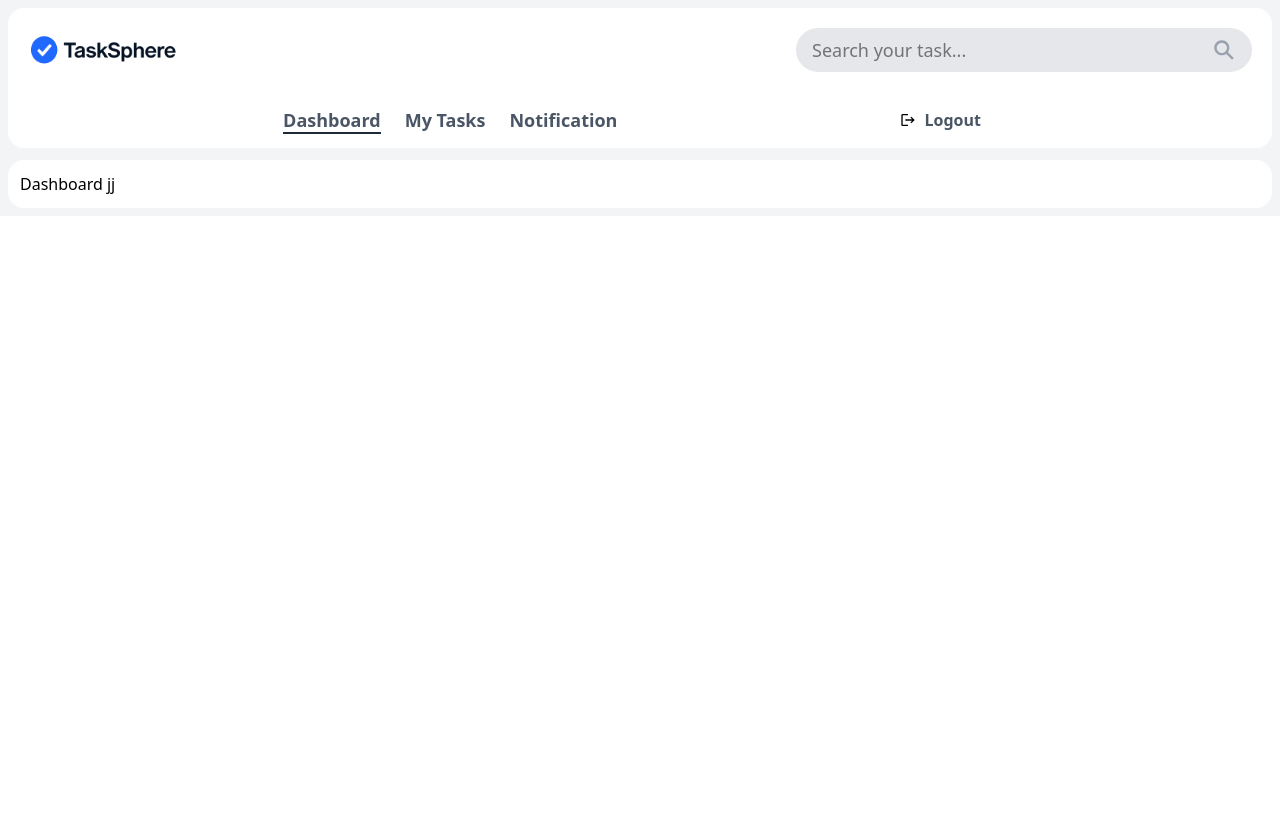
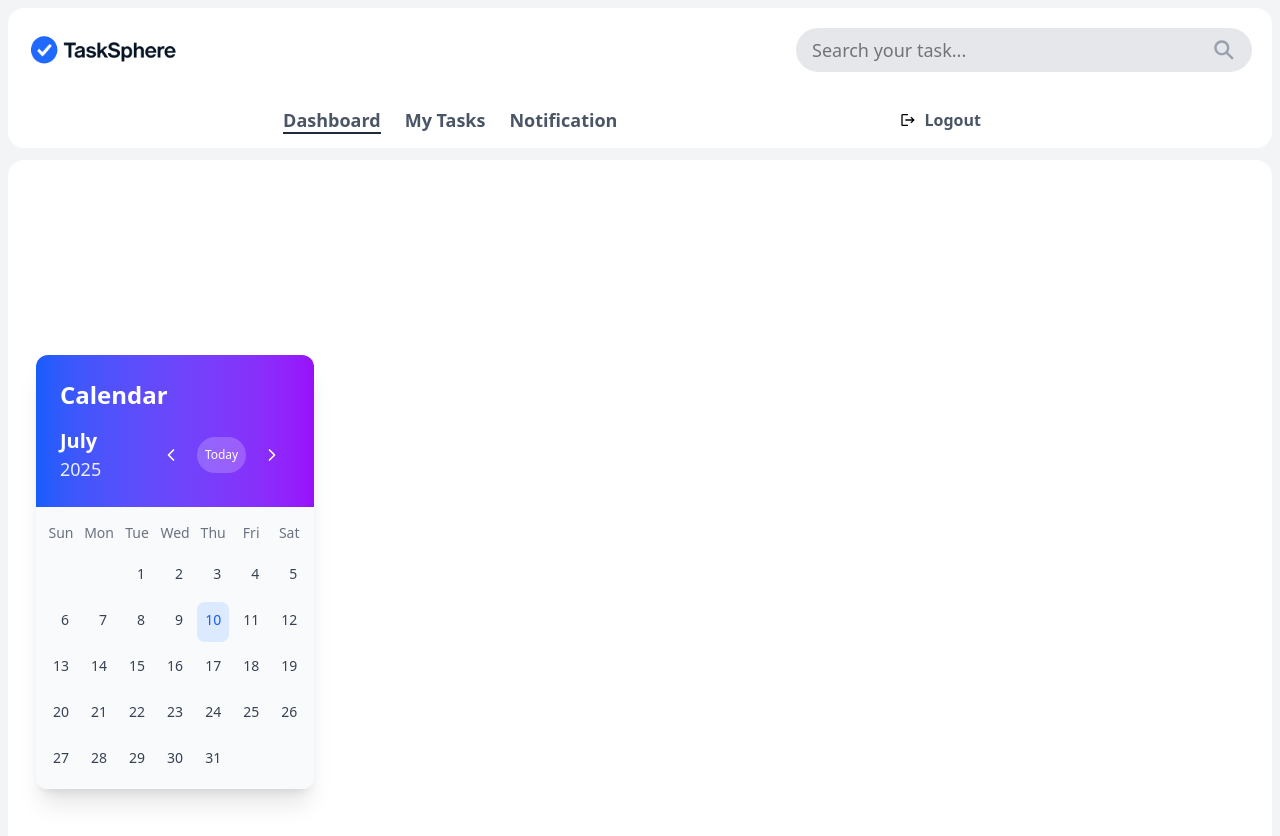
Before and after one commit to Roshami/task-management-system-frontend, a React (Vite) app: page /home in a window 1280 px wide. Shown: the top 836 px of the page. Before the commit the page ends 800 px from the top, so only its background shows below. Built offline with nearby package versions, Linux system fonts and the light colour scheme.

Commit message:
created the calender

```diff
--- a/package.json
+++ b/package.json
@@ -23,6 +23,7 @@
   },
   "devDependencies": {
     "@eslint/js": "^9.30.1",
+    "@types/node": "^24.0.12",
     "@types/react": "^19.1.8",
     "@types/react-dom": "^19.1.6",
     "@vitejs/plugin-react": "^4.6.0",
--- /dev/null
+++ b/src/components/customerDashboard/calender.jsx
@@ -0,0 +1,327 @@
+import { useState } from 'react';
+
+const Calender = () => {
+  const [currentDate, setCurrentDate] = useState(new Date());
+  const [selectedDate, setSelectedDate] = useState(null);
+  const colorPalette = [
+    'bg-blue-500',
+    'bg-purple-500',
+    'bg-green-500',
+    'bg-yellow-500',
+    'bg-red-500',
+    'bg-indigo-500',
+    'bg-pink-500',
+    'bg-teal-500',
+  ];
+
+  const [events, setEvents] = useState([
+    {
+      date: new Date(2025, 3, 5),
+      title: 'Team Meeting',
+      color: getRandomColor(colorPalette),
+    },
+    {
+      date: new Date(2025, 3, 5),
+      title: 'Lunch Break',
+      color: getRandomColor(colorPalette),
+    },
+    {
+      date: new Date(2025, 3, 12),
+      title: 'Product Launch',
+      color: getRandomColor(colorPalette),
+    },
+    {
+      date: new Date(2025, 3, 18),
+      title: 'Client Call',
+      color: getRandomColor(colorPalette),
+    },
+    {
+      date: new Date(2025, 3, 24),
+      title: 'Vacation Day',
+      color: getRandomColor(colorPalette),
+    },
+    {
+      date: new Date(2025, 3, 24),
+      title: 'Evening Walk',
+      color: getRandomColor(colorPalette),
+    },
+    {
+      date: new Date(2025, 3, 24),
+      title: 'Dinner Party',
+      color: getRandomColor(colorPalette),
+    },
+  ]);
+
+  function getRandomColor(palette) {
+    return palette[Math.floor(Math.random() * palette.length)];
+  }
+
+  const getMonthDays = (year, month) => {
+    const firstDay = new Date(year, month, 1).getDay();
+    const daysInMonth = new Date(year, month + 1, 0).getDate();
+    const days = [];
+
+    for (let i = 0; i < firstDay; i++) {
+      days.push({ day: null });
+    }
+
+    for (let i = 1; i <= daysInMonth; i++) {
+      const date = new Date(year, month, i);
+      const dayEvents = events.filter(
+        (e) =>
+          e.date.getFullYear() === date.getFullYear() &&
+          e.date.getMonth() === date.getMonth() &&
+          e.date.getDate() === date.getDate()
+      );
+
+      days.push({
+        day: i,
+        date: date,
+        isToday: date.toDateString() === new Date().toDateString(),
+        events: dayEvents,
+      });
+    }
+
+    return days;
+  };
+
+  const goToPreviousMonth = () => {
+    setCurrentDate(
+      new Date(currentDate.getFullYear(), currentDate.getMonth() - 1)
+    );
+  };
+
+  const goToNextMonth = () => {
+    setCurrentDate(
+      new Date(currentDate.getFullYear(), currentDate.getMonth() + 1)
+    );
+  };
+
+  const handleDateClick = (day) => {
+    if (day.day) {
+      const clickedDate = new Date(
+        currentDate.getFullYear(),
+        currentDate.getMonth(),
+        day.day
+      );
+      setSelectedDate(clickedDate);
+    }
+  };
+
+  const addRandomEvent = () => {
+    const year = currentDate.getFullYear();
+    const month = currentDate.getMonth();
+    const maxDay = new Date(year, month + 1, 0).getDate();
+    const randomDay = Math.floor(Math.random() * maxDay) + 1;
+
+    const newEvent = {
+      date: new Date(year, month, randomDay),
+      title: `New Event ${events.length + 1}`,
+      color: getRandomColor(colorPalette),
+    };
+
+    setEvents([...events, newEvent]);
+  };
+
+  const removeLastEvent = () => {
+    if (events.length > 0) {
+      const updatedEvents = [...events];
+      updatedEvents.pop();
+      setEvents(updatedEvents);
+    }
+  };
+
+  const monthNames = [
+    'January',
+    'February',
+    'March',
+    'April',
+    'May',
+    'June',
+    'July',
+    'August',
+    'September',
+    'October',
+    'November',
+    'December',
+  ];
+
+  const daysOfWeek = ['Sun', 'Mon', 'Tue', 'Wed', 'Thu', 'Fri', 'Sat'];
+
+  const calendarDays = getMonthDays(
+    currentDate.getFullYear(),
+    currentDate.getMonth()
+  );
+
+  return (
+    <div className="min-h-screen  flex items-center justify-center p-4">
+      <div className="w-full max-w-4xl bg-white rounded-xl shadow-xl overflow-hidden transition-all duration-300 transform hover:scale-[1.01]">
+        {/* Header */}
+        <div className="p-6 bg-gradient-to-r from-blue-600 to-purple-600 text-white">
+          <div className="flex items-center justify-between mb-4">
+            <h1 className="text-2xl font-bold">Calendar</h1>
+          </div>
+
+          <div className="flex items-center justify-between">
+            <div>
+              <h2 className="text-xl font-bold">
+                {monthNames[currentDate.getMonth()]}
+              </h2>
+              <p className="text-lg opacity-90">{currentDate.getFullYear()}</p>
+            </div>
+
+            {/* Navigation buttons */}
+            <div className="flex space-x-2">
+              <button
+                onClick={goToPreviousMonth}
+                className="p-2 rounded-full hover:bg-white/20 transition-colors"
+                aria-label="Previous month"
+              >
+                <svg
+                  xmlns="http://www.w3.org/2000/svg"
+                  width="20"
+                  height="20"
+                  viewBox="0 0 24 24"
+                  fill="none"
+                  stroke="currentColor"
+                  strokeWidth="2"
+                  strokeLinecap="round"
+                  strokeLinejoin="round"
+                >
+                  <polyline points="15 18 9 12 15 6"></polyline>
+                </svg>
+              </button>
+              <button
+                onClick={() => setCurrentDate(new Date())}
+                className="px-2 py-1 text-[12px] rounded-full bg-white/20 hover:bg-white/30 transition-colors"
+              >
+                Today
+              </button>
+              <button
+                onClick={goToNextMonth}
+                className="p-2 rounded-full hover:bg-white/20 transition-colors"
+                aria-label="Next month"
+              >
+                <svg
+                  xmlns="http://www.w3.org/2000/svg"
+                  width="20"
+                  height="20"
+                  viewBox="0 0 24 24"
+                  fill="none"
+                  stroke="currentColor"
+                  strokeWidth="2"
+                  strokeLinecap="round"
+                  strokeLinejoin="round"
+                >
+                  <polyline points="9 18 15 12 9 6"></polyline>
+                </svg>
+              </button>
+            </div>
+          </div>
+        </div>
+
+        {/* Calendar Grid */}
+        <div className="grid grid-cols-7 gap-1 p-2 bg-gray-50">
+          {daysOfWeek.map((day, index) => (
+            <div
+              key={index}
+              className="text-center text-sm font-medium text-gray-500 py-2"
+            >
+              {day}
+            </div>
+          ))}
+
+          {calendarDays.map((day, index) => (
+            <div
+              key={index}
+              className={`min-h-[10px] border border-transparent rounded-lg transition-all cursor-pointer duration-200 ${
+                day.day ? 'hover:border-blue-200' : ''
+              } ${
+                selectedDate &&
+                day.date &&
+                selectedDate.toDateString() === day.date.toDateString()
+                  ? 'ring-2 ring-blue-400 ring-inset'
+                  : ''
+              }`}
+              onClick={() => handleDateClick(day)}
+            >
+              {day.day && (
+                <div
+                  className={`p-2 h-full rounded-lg transition-colors ${
+                    day.isToday ? 'bg-blue-100' : 'hover:bg-gray-100'
+                  }`}
+                >
+                  <div
+                    className={`text-right text-sm font-medium ${
+                      day.isToday ? 'text-blue-600 font-bold' : 'text-gray-700'
+                    }`}
+                  >
+                    {day.day}
+                  </div>
+
+                  <div className="mt-1 space-y-1">
+                    {day.events.map((event, idx) => (
+                      <div
+                        key={idx}
+                        className={`${event.color} text-white text-xs px-1.5 py-0.5 rounded truncate`}
+                        title={event.title}
+                      >
+                        {event.title}
+                      </div>
+                    ))}
+                  </div>
+                </div>
+              )}
+            </div>
+          ))}
+        </div>
+
+        {/* Selected Date Details */}
+        {selectedDate && (
+          <div className="p-4 border-t border-gray-200">
+            <h3 className="font-medium text-gray-700 mb-2">
+              Events for{' '}
+              {selectedDate.toLocaleDateString('en-US', {
+                weekday: 'long',
+                year: 'numeric',
+                month: 'long',
+                day: 'numeric',
+              })}
+            </h3>
+
+            {events.filter(
+              (e) =>
+                e.date.getFullYear() === selectedDate.getFullYear() &&
+                e.date.getMonth() === selectedDate.getMonth() &&
+                e.date.getDate() === selectedDate.getDate()
+            ).length > 0 ? (
+              <ul className="space-y-2">
+                {events
+                  .filter(
+                    (e) =>
+                      e.date.getFullYear() === selectedDate.getFullYear() &&
+                      e.date.getMonth() === selectedDate.getMonth() &&
+                      e.date.getDate() === selectedDate.getDate()
+                  )
+                  .map((event, index) => (
+                    <li key={index} className="flex items-center">
+                      <span
+                        className={`inline-block w-3 h-3 rounded-full mr-2 ${event.color}`}
+                      ></span>
+                      <span className="text-sm">{event.title}</span>
+                    </li>
+                  ))}
+              </ul>
+            ) : (
+              <p className="text-sm text-gray-500 italic">
+                No events scheduled.
+              </p>
+            )}
+          </div>
+        )}
+      </div>
+    </div>
+  );
+};
+
+export default Calender;
--- a/src/pages/coustomerPages/dashboard.jsx
+++ b/src/pages/coustomerPages/dashboard.jsx
@@ -1,7 +1,9 @@
+import Calender from "../../components/customerDashboard/calender"
+
 const Dashboard = () => {
     return (
         <div>
-            <h1>Dashboard jj</h1>
+            <Calender />
         </div>
     )
 }
--- a/vite.config.js
+++ b/vite.config.js
@@ -2,8 +2,7 @@ import { defineConfig } from 'vite'
 import react from '@vitejs/plugin-react'
 import tailwindcss from '@tailwindcss/vite'
 
-
 // https://vite.dev/config/
 export default defineConfig({
-  plugins: [react(),tailwindcss()],
+  plugins: [react(),tailwindcss(),],
 })
```
Also changed, not shown: 1 other file (tests, documents, lock files or other folders).
